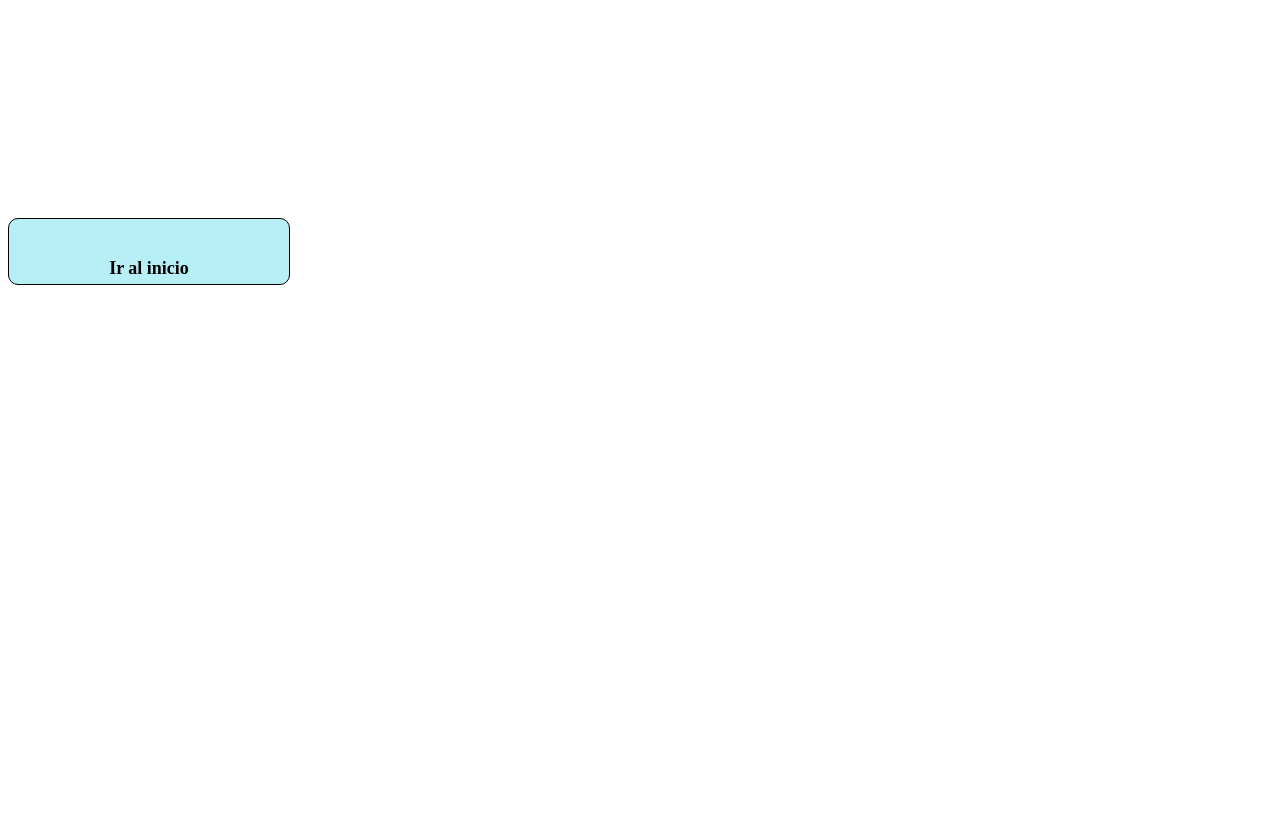
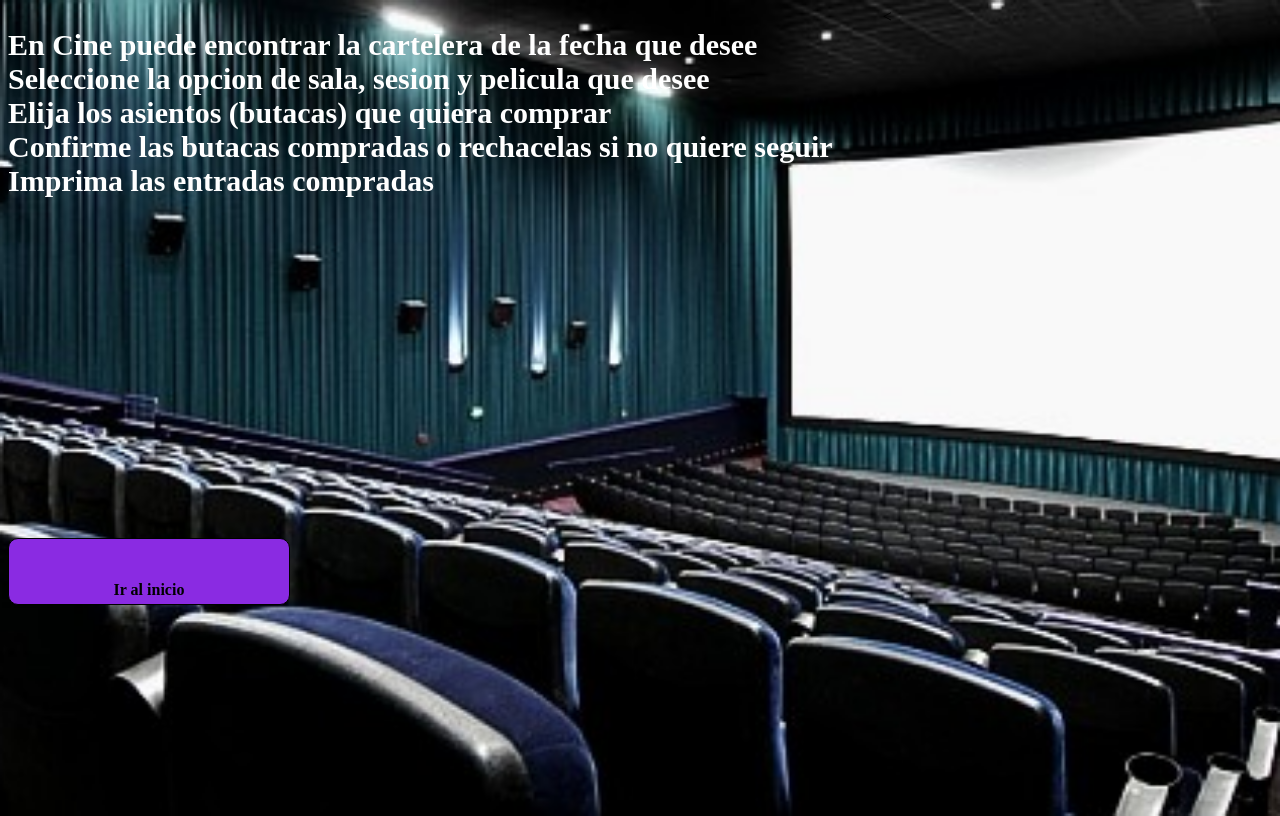
Before and after one commit to victorcampdelacreu/cine2, a PHP site: page /cine/en_informacion.php in a window 1280 px wide. Before the commit the page ends 285 px from the top, so only its background shows below. Run offline with PHP 8.4, Linux system fonts and the light colour scheme.

Commit message:
en_informacion

```diff
--- a/en_administracion.php
+++ b/en_administracion.php
@@ -5,7 +5,7 @@
     <meta charset="UTF-8">
     <meta http-equiv="X-UA-Compatible" content="IE=edge">
     <meta name="viewport" content="width=device-width, initial-scale=1.0">
-    <title>Cine</title>
+    <title>Administracion</title>
     <!-- <link rel="stylesheet" href="estilos.css"> -->
     <link rel="stylesheet" href="estilos2.css">
 </head>
--- a/en_informacion.php
+++ b/en_informacion.php
@@ -5,31 +5,33 @@
     <meta charset="UTF-8">
     <meta http-equiv="X-UA-Compatible" content="IE=edge">
     <meta name="viewport" content="width=device-width, initial-scale=1.0">
-    <title>Informacion</title>
-
+    <title>Administracion</title>
+    <!-- <link rel="stylesheet" href="estilos.css"> -->
     <link rel="stylesheet" href="estilos2.css">
 </head>
 
-<body id="body">
+<body class="body">
     <div class="cajasMenu-2">
 
             <h1 class="texto">
-                    cines y cartelera<br>
-                    xxxxxxxxxxxxxxxxxxxxxxxxxxxxxxxxxxxxxxxxxxxxxxxxxxxxxxxxxxxxxxxxxxxxxxxxxxxxxxx<br>
-                    yyyyyyyyyyyyyyyyyyyyyyyyyyyyyyyyyyyyyyyyyyyyyyyyyyyyyyyy<br>
-                    zzzzzzzzzzzzzzzzzzzzzzzzzzzzzzzzzzzzzzzzzzzzzzzzzzzz<br>
-                    Todos los servicios estan disponibles las 24 horas del dia
+                    En Cine puede encontrar la cartelera de la fecha que desee<br>
+                    Seleccione la opcion de sala, sesion y pelicula que desee<br>
+                    Elija los asientos (butacas) que quiera comprar<br>
+                    Confirme las butacas compradas o rechacelas si no quiere seguir<br>
+                    Imprima las entradas compradas
             </h1>
 
     </div>
-        <br>
-        <br>
-        <br>
-        <br>
-    <div class = "cajasMenu">
-        <div class="cajas">
+
+        <
+    <!--<div class = "cajasMenu">-->
+        <div class="cajas2">
                 <h2>
                     <a class="enlaces" href="index.php">Ir al inicio</a>
                 </h2>
         </div>
     </div>
+
+
+</body>
+</html>
--- a/hola.txt
+++ /dev/null
@@ -1 +0,0 @@
-sadsadadsasad
--- a/index.php
+++ b/index.php
@@ -7,7 +7,7 @@
     <meta name="viewport" content="width=device-width, initial-scale=1.0">
     <title>CINE</title>
     <!-- <link rel="stylesheet" href="estilos.css"> -->
-    <link rel="stylesheet" href="estilos.css">
+    <link rel="stylesheet" href="estilos2.css">
 </head>
 
 <body class="body">
```
